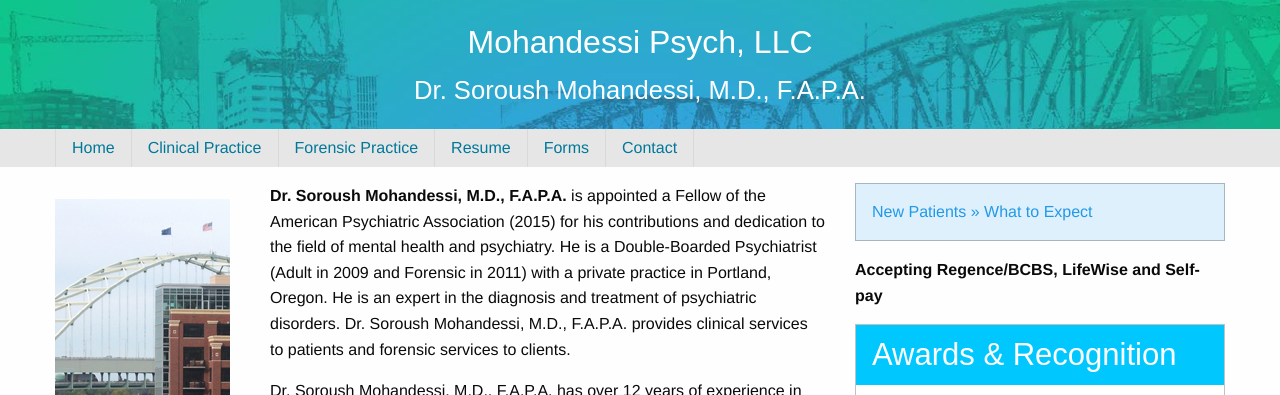
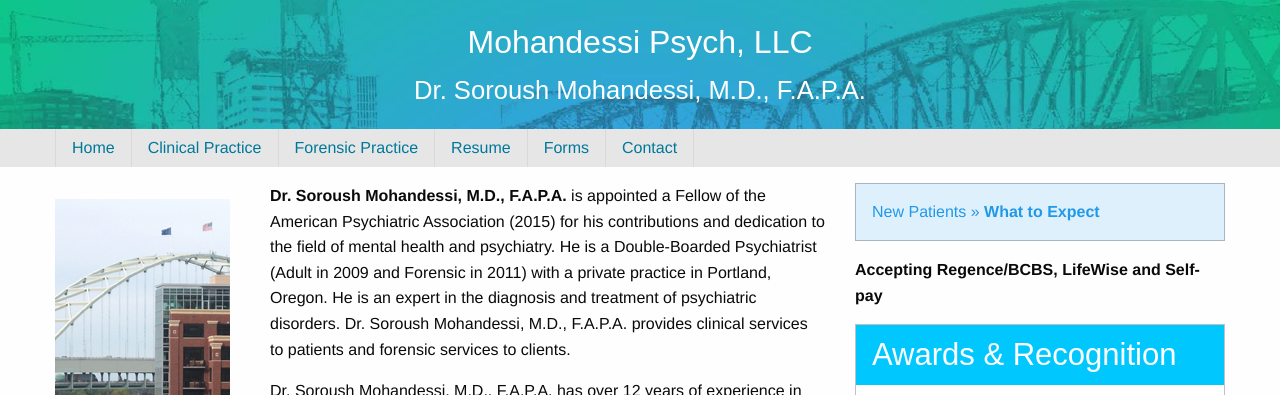
Before and after one commit to kenhowardpdx/mohandessipsych.github.io, a Jekyll site: the page built from index.html, in a window 1280 px wide. Shown: the top 395 px of the page. Built offline with Jekyll 4.4.1, drawn with Linux system fonts in a browser that asks for light colours; some web fonts are replaced.

Commit message:
Fix what to expect link

```diff
--- a/index.html
+++ b/index.html
@@ -35,7 +35,7 @@
 
     <div class="medium-4 columns">
 
-        <div class="callout primary"><a href="/clinical-details">New Patients &raquo; What to Expect</a></div>
+        <div class="callout primary"><a href="/clinical/what-to-expect">New Patients &raquo; <strong>What to Expect</strong></a></div>
 
         <p><strong>Accepting Regence/BCBS, LifeWise and Self-pay</strong></p>
 
```
